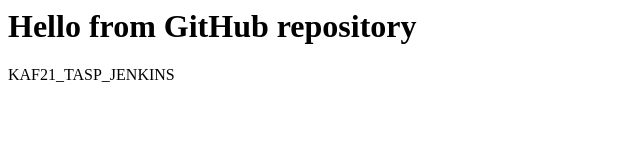
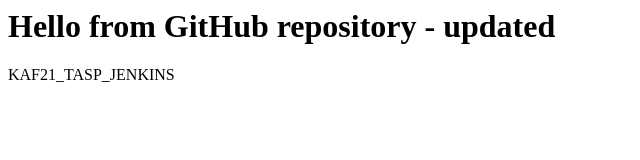
Before and after one commit to kolia2975/jenkins_deploy, a plain HTML site: page index.html in a window 1280 px wide. Shown: the whole page, without its empty margins (0-640 px from the left). Drawn offline with Linux system fonts and the light colour scheme.

Commit message:
Update index.html

```diff
--- a/index.html
+++ b/index.html
@@ -1,7 +1,7 @@
 <html>
 <head><title>Jenkins CI/CD GitHub</title></head>
 <body>
-<h1>Hello from GitHub repository</h1>
+<h1>Hello from GitHub repository - updated</h1>
 <p>KAF21_TASP_JENKINS</p>
 </body>
 </html>
```
